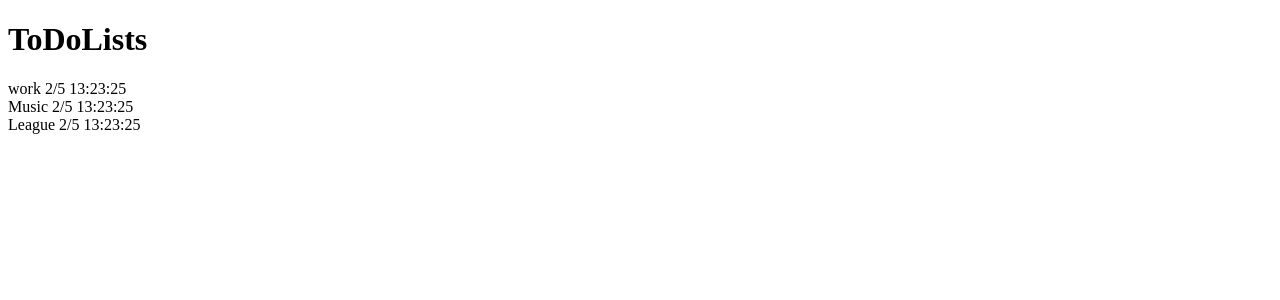
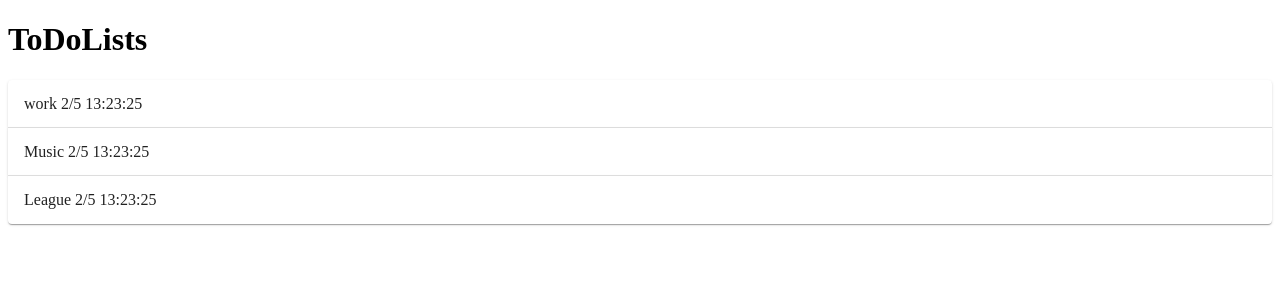
Before and after one commit to NathanielPather/ToDo, a Next.js app in the folder ToDo.UI/: page / in a window 1280 px wide. Shown: the top 300 px of the page. Built offline with nearby package versions, Linux system fonts and the light colour scheme.

Commit message:
Move ToDoList data into accordian

```diff
--- a/ToDo.UI/src/app/components/ToDoLists.tsx
+++ b/ToDo.UI/src/app/components/ToDoLists.tsx
@@ -1,17 +1,26 @@
 'use client';
-
+import Accordion from "@mui/material/Accordion";
 import { GetLists } from "../api/api";
+import AccordionSummary from "@mui/material/AccordionSummary";
+import AccordionDetails from "@mui/material/AccordionDetails";
 
 function CreateToDoListElements() {
 	let HTMLElement: React.JSX.Element[] = [];
 	const lists: ToDoList[] = GetLists();
 
-	if(lists.length > 0) {
-		lists.map((list, index) => {
+	if (lists.length > 0) {
+		lists.map((list) => {
 			HTMLElement.push(
-				<div key={index}>
+			<Accordion>
+				<AccordionSummary
+					aria-controls="panel1a-content"
+					id="panel1a-header">
 					{list.name} {list.completed}/{list.totalTasks} {list.resetTimer}
-				</div>);
+				</AccordionSummary>
+				<AccordionDetails>
+					TODO
+				</AccordionDetails>
+			</Accordion>);
 		});
 
 		return HTMLElement;
@@ -21,7 +30,7 @@ function CreateToDoListElements() {
 }
 
 function ToDoLists() {
-	return(
+	return (
 		<div>
 			<h1>ToDoLists</h1>
 			{CreateToDoListElements()}
--- /dev/null
+++ b/package.json
@@ -0,0 +1,6 @@
+{
+  "dependencies": {
+    "@emotion/react": "^11.11.0",
+    "@emotion/styled": "^11.11.0"
+  }
+}
```
Also changed, not shown: 1 other file (tests, documents, lock files or other folders).
